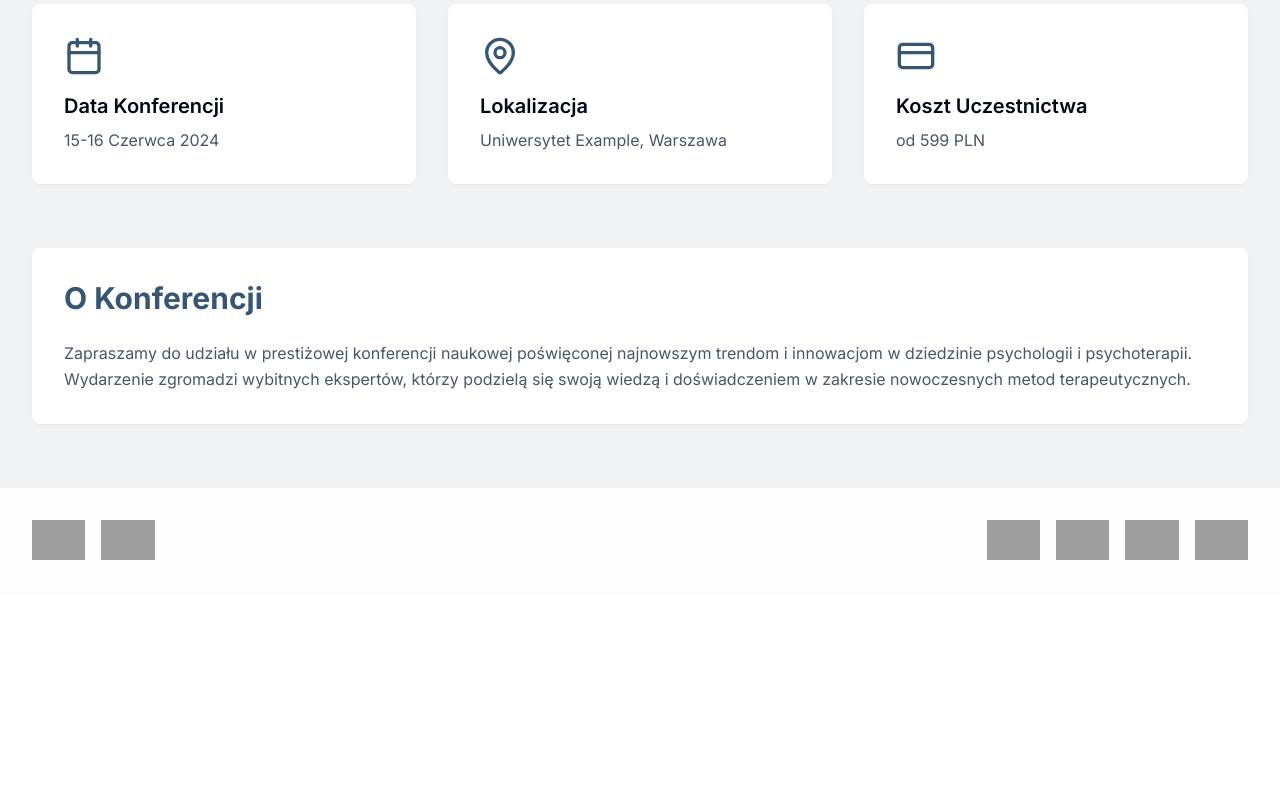
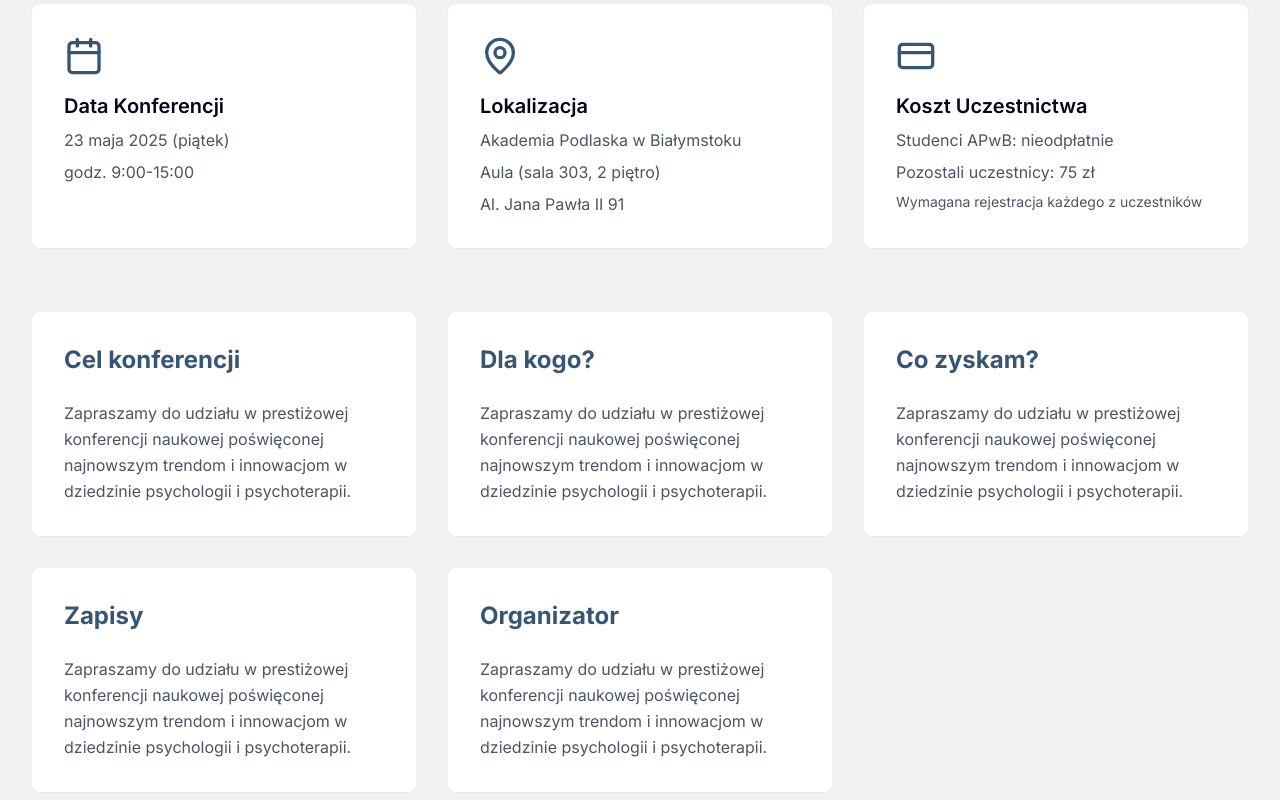
Before and after one commit to Szymon-Gosk/conference-horizon-web, a React (Vite) app: page / in a window 1280 px wide. Shown: the part 620-1420 px from the top of the page. Before the commit the page ends 1212 px from the top, so only its background shows below. Built offline with nearby package versions, Linux system fonts and the light colour scheme; grey boxes are pictures that could not be loaded.

Commit message:
Update Home page content
Updated the Home page with several changes: added new sections ("Cel konferencji", "Dla kogo?", "Co zyskam?", "Zapisy", "Organizator"), updated the date and location for the conference, revised the cost of participation, and adjusted the main title's font sizes.

```diff
--- a/src/pages/Home.tsx
+++ b/src/pages/Home.tsx
@@ -13,10 +13,10 @@ const Home = () => {
       >
         <div className="absolute inset-0 bg-primary/60 backdrop-blur-sm" />
         <div className="relative z-10 text-center text-white px-4">
-          <h1 className="text-4xl md:text-5xl lg:text-6xl font-bold max-w-4xl mx-auto leading-tight">
+          <h1 className="text-3xl md:text-4xl lg:text-5xl font-bold max-w-4xl mx-auto leading-tight mb-4">
             Nowe Horyzonty w Psychologii i Psychoterapii
           </h1>
-          <p className="mt-4 text-xl font-light">
+          <p className="text-2xl md:text-3xl lg:text-4xl font-light">
             Innowacyjne Podejścia i Metody Leczenia
           </p>
         </div>
@@ -27,31 +27,80 @@ const Home = () => {
           <div className="bg-white rounded-lg p-8 shadow-sm hover:shadow-md transition-shadow">
             <Calendar className="w-10 h-10 text-primary mb-4" />
             <h3 className="text-xl font-semibold mb-2">Data Konferencji</h3>
-            <p className="text-gray-600">15-16 Czerwca 2024</p>
+            <p className="text-gray-600">23 maja 2025 (piątek)</p>
+            <p className="text-gray-600 mt-2">godz. 9:00-15:00</p>
           </div>
           <div className="bg-white rounded-lg p-8 shadow-sm hover:shadow-md transition-shadow">
             <MapPin className="w-10 h-10 text-primary mb-4" />
             <h3 className="text-xl font-semibold mb-2">Lokalizacja</h3>
-            <p className="text-gray-600">Uniwersytet Example, Warszawa</p>
+            <p className="text-gray-600">Akademia Podlaska w Białymstoku</p>
+            <p className="text-gray-600 mt-2">Aula (sala 303, 2 piętro)</p>
+            <p className="text-gray-600 mt-2">Al. Jana Pawła II 91</p>
           </div>
           <div className="bg-white rounded-lg p-8 shadow-sm hover:shadow-md transition-shadow">
             <CreditCard className="w-10 h-10 text-primary mb-4" />
             <h3 className="text-xl font-semibold mb-2">Koszt Uczestnictwa</h3>
-            <p className="text-gray-600">od 599 PLN</p>
+            <p className="text-gray-600">Studenci APwB: nieodpłatnie</p>
+            <p className="text-gray-600 mt-2">Pozostali uczestnicy: 75 zł</p>
+            <p className="text-gray-600 mt-2 text-sm">
+              Wymagana rejestracja każdego z uczestników
+            </p>
           </div>
         </div>
 
-        <div className="mt-16">
+        <div className="mt-16 grid grid-cols-1 md:grid-cols-2 lg:grid-cols-3 gap-8">
           <div className="bg-white rounded-lg p-8 shadow-sm">
-            <h2 className="text-3xl font-bold text-primary mb-6">
-              O Konferencji
+            <h2 className="text-2xl font-bold text-primary mb-6">
+              Cel konferencji
             </h2>
             <p className="text-gray-600 leading-relaxed">
               Zapraszamy do udziału w prestiżowej konferencji naukowej
               poświęconej najnowszym trendom i innowacjom w dziedzinie
-              psychologii i psychoterapii. Wydarzenie zgromadzi wybitnych
-              ekspertów, którzy podzielą się swoją wiedzą i doświadczeniem w
-              zakresie nowoczesnych metod terapeutycznych.
+              psychologii i psychoterapii.
+            </p>
+          </div>
+
+          <div className="bg-white rounded-lg p-8 shadow-sm">
+            <h2 className="text-2xl font-bold text-primary mb-6">
+              Dla kogo?
+            </h2>
+            <p className="text-gray-600 leading-relaxed">
+              Zapraszamy do udziału w prestiżowej konferencji naukowej
+              poświęconej najnowszym trendom i innowacjom w dziedzinie
+              psychologii i psychoterapii.
+            </p>
+          </div>
+
+          <div className="bg-white rounded-lg p-8 shadow-sm">
+            <h2 className="text-2xl font-bold text-primary mb-6">
+              Co zyskam?
+            </h2>
+            <p className="text-gray-600 leading-relaxed">
+              Zapraszamy do udziału w prestiżowej konferencji naukowej
+              poświęconej najnowszym trendom i innowacjom w dziedzinie
+              psychologii i psychoterapii.
+            </p>
+          </div>
+
+          <div className="bg-white rounded-lg p-8 shadow-sm">
+            <h2 className="text-2xl font-bold text-primary mb-6">
+              Zapisy
+            </h2>
+            <p className="text-gray-600 leading-relaxed">
+              Zapraszamy do udziału w prestiżowej konferencji naukowej
+              poświęconej najnowszym trendom i innowacjom w dziedzinie
+              psychologii i psychoterapii.
+            </p>
+          </div>
+
+          <div className="bg-white rounded-lg p-8 shadow-sm">
+            <h2 className="text-2xl font-bold text-primary mb-6">
+              Organizator
+            </h2>
+            <p className="text-gray-600 leading-relaxed">
+              Zapraszamy do udziału w prestiżowej konferencji naukowej
+              poświęconej najnowszym trendom i innowacjom w dziedzinie
+              psychologii i psychoterapii.
             </p>
           </div>
         </div>
```
